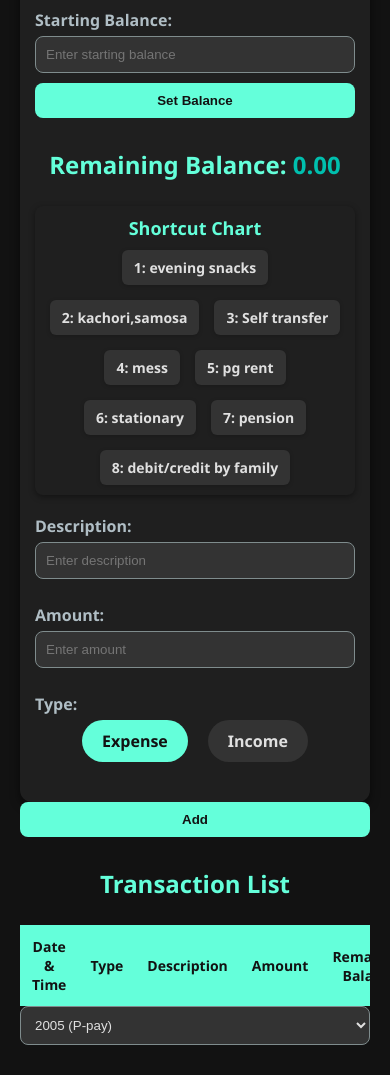
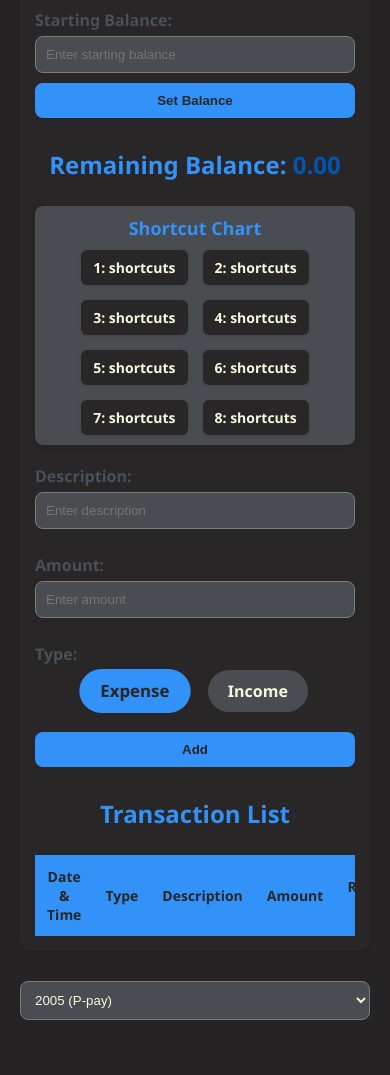
Before and after one commit to adityasuryawanshi7/CA, a plain HTML site: page index.html in a window 390 px wide. Shown: the part 158-1233 px from the top of the page. After the commit the page ends 1208 px from the top, so only its background shows below. Drawn offline with Linux system fonts and the light colour scheme.

Commit message:
Add files via upload

```diff
--- a/index.html
+++ b/index.html
@@ -1,36 +1,53 @@
 <!DOCTYPE html>
 <html lang="en">
 <head>
-    <meta charset="UTF-8">
-    <meta name="viewport" content="width=device-width, initial-scale=1.0">
+  <meta charset="UTF-8" />
+  <meta name="viewport" content="width=device-width, initial-scale=1.0" />
   <title>Expense Tracker</title>
   <style>
-        /* Dark Theme with Improved Colors */
+    /* CSS Variables for Light Theme */
+    :root {
+      --background: #252323;         /* Light background */
+      --container-bg: #282626;       /* White container */
+      --text-color: #f2f9de;         /* Dark text */
+      --accent: #3392f7;             /* Primary blue accent */
+      --accent-hover: #0056b3;       /* Darker blue for hover */
+      --input-bg: #494c50;           /* Light gray inputs */
+      --input-focus: #b7b4b4;        /* White background on focus */
+      --border: #797c80;             /* Light border for inputs */
+      --label-color: #495057;        /* Dark gray for labels */
+      --income-color: #28a745;       /* Green for income rows */
+      --expense-color: #dc3545;      /* Red for expense rows */
+    }
+
+    /* Global Styles */
     body {
       font-family: 'Segoe UI', Tahoma, Geneva, Verdana, sans-serif;
-            background-color: #121212; /* Darker background */
-            color: #e0e0e0; /* Light gray text */
+      background-color: var(--background);
+      color: var(--text-color);
       margin: 0;
       padding: 20px;
+      animation: fadeInPage 1s ease-in-out;
     }
 
     .container {
       max-width: 700px;
       margin: 0 auto;
-            background-color: #1f1f1f; /* Darker container background */
+      background-color: var(--container-bg);
       padding: 25px;
       border-radius: 12px;
-            box-shadow: 0 4px 10px rgba(0, 0, 0, 0.5);
+      box-shadow: 0 4px 10px rgba(0, 0, 0, 0.1);
+      animation: fadeIn 1s ease-in-out;
     }
 
     h1, h2 {
       text-align: center;
-            color: #64ffda; /* Light cyan color */
+      color: var(--accent);
       margin-bottom: 25px;
     }
 
     h2 span {
-            color: #00bfae; /* A slightly different cyan */
+      color: var(--accent-hover);
     }
 
     form, .balance {
@@ -45,7 +62,7 @@
       display: block;
       margin-bottom: 5px;
       font-weight: bold;
-            color: #b0bec5; /* Light grayish blue for labels */
+      color: var(--label-color);
     }
 
     input, select, button {
@@ -54,47 +71,49 @@
       margin-bottom: 10px;
       box-sizing: border-box;
       border-radius: 8px;
-            border: 1px solid #7f8c8d;
-            background-color: #333; /* Dark input fields */
-            color: #e0e0e0; /* Light gray text */
+      border: 1px solid var(--border);
+      background-color: var(--input-bg);
+      color: var(--text-color);
       outline: none;
+      transition: all 0.3s ease;
     }
 
     input:focus, select:focus, button:focus {
-            border-color: #64ffda; /* Highlight color */
-            background-color: #444;
+      border-color: var(--accent);
+      background-color: var(--input-focus);
     }
 
     button {
-            background-color: #64ffda; /* Light cyan for buttons */
-            color: #121212; /* Dark text on button */
+      background-color: var(--accent);
+      color: var(--container-bg);
       border: none;
       font-weight: bold;
       cursor: pointer;
-            transition: background-color 0.3s ease;
-            padding: 12px;
+      transition: background-color 0.3s ease, transform 0.2s ease;
     }
 
     button:hover {
-            background-color: #00bfae; /* Darker cyan on hover */
+      background-color: var(--accent-hover);
+      transform: scale(1.05);
     }
 
     table {
       width: 100%;
       border-collapse: collapse;
       margin-top: 20px;
-            background-color: #121212; /* Dark table background */
-            max-height: 300px; /* Set max height for scrolling */
-            overflow-y: auto; /* Make it scrollable */
+      background-color: var(--container-bg);
+      max-height: 300px;
+      overflow-y: auto;
       display: block;
+      animation: slideIn 0.8s ease-out;
     }
 
     thead {
-            background-color: #64ffda; /* Light cyan header */
+      background-color: var(--accent);
     }
 
     th {
-            color: #121212;
+      color: var(--container-bg);
       padding: 12px;
       text-align: center;
     }
@@ -102,36 +121,41 @@
     td {
       padding: 12px;
       text-align: center;
-            border-top: 1px solid #444;
+      border-top: 1px solid var(--border);
     }
 
     td button {
-            background-color: #e74c3c; /* Red color for delete button */
-            color: #ffffff;
+      background-color: var(--expense-color);
+      color: #211f1f;
       border: none;
       border-radius: 6px;
       cursor: pointer;
       padding: 8px 16px;
-            transition: all 0.3s ease;
+      transition: transform 0.3s ease;
       font-weight: bold;
     }
 
     td button:hover {
-            background-color: #c0392b; /* Darker red on hover */
-            transform: scale(1.1); /* Slight grow effect */
+      background-color: #c82333;
+      transform: scale(1.1);
     }
 
-        /* Income Type: Green Text */
-        tr.income td:nth-child(2), tr.income td:nth-child(3), tr.income td:nth-child(4), tr.income td:nth-child(5) {
-            color: #2ecc71; /* Green for income text */
+    /* Income and Expense Row Colors */
+    tr.income td:nth-child(2),
+    tr.income td:nth-child(3),
+    tr.income td:nth-child(4),
+    tr.income td:nth-child(5) {
+      color: var(--income-color);
     }
 
-        /* Expense Type: Red Text */
-        tr.expense td:nth-child(2), tr.expense td:nth-child(3), tr.expense td:nth-child(4), tr.expense td:nth-child(5) {
-            color: #e74c3c; /* Red for expense text */
+    tr.expense td:nth-child(2),
+    tr.expense td:nth-child(3),
+    tr.expense td:nth-child(4),
+    tr.expense td:nth-child(5) {
+      color: var(--expense-color);
     }
 
-        /* Radio button style */
+    /* Radio Button Style */
     .radio-group {
       display: flex;
       gap: 20px;
@@ -140,56 +164,43 @@
     }
 
     .radio-group input[type="radio"] {
-            display: none; /* Hide default radio button appearance */
+      display: none;
     }
 
     .radio-group label {
       padding: 10px 20px;
-            background-color: #333;
-            border-radius: 50px; /* Circular pill shape */
+      background-color: var(--input-bg);
+      border-radius: 50px;
       cursor: pointer;
-            color: #e0e0e0;
+      color: var(--text-color);
       font-weight: bold;
-            transition: background-color 0.3s;
+      transition: background-color 0.3s, transform 0.2s;
     }
 
     .radio-group input[type="radio"]:checked + label {
-            background-color: #64ffda; /* Highlight the selected option */
-            color: #121212;
+      background-color: var(--accent);
+      color: var(--container-bg);
+      transform: scale(1.05);
     }
 
     .radio-group label:hover {
-            background-color: #444;
+      background-color: var(--input-focus);
     }
 
-        /* Responsive Design */
-        @media (max-width: 768px) {
-            .container {
-                padding: 15px;
-            }
-
-            table {
-                font-size: 14px;
-            }
-
-            input, select, button {
-                padding: 10px;
-            }
-        }
-
+    /* Shortcut Chart Styles */
     .shortcut-chart {
       margin-bottom: 20px;
       padding: 10px;
-    background-color: #1f1f1f; /* Matches the form background */
+      background-color: var(--input-bg);
       border-radius: 8px;
-    box-shadow: 0 2px 6px rgba(0, 0, 0, 0.4);
+      box-shadow: 0 2px 6px rgba(0, 0, 0, 0.1);
+      animation: fadeIn 0.8s ease-in-out;
     }
 
     .shortcut-chart h3 {
-    margin: 0;
-    margin-bottom: 10px;
+      margin: 0 0 10px;
       font-size: 18px;
-    color: #64ffda; /* Light cyan for heading */
+      color: var(--accent);
       text-align: center;
     }
 
@@ -205,14 +216,66 @@
 
     .shortcut-chart li {
       padding: 8px 12px;
-    background-color: #333;
-    color: #e0e0e0;
+      background-color: var(--container-bg);
+      color: var(--text-color);
       border-radius: 6px;
       font-size: 14px;
-    display: inline-block;
       font-weight: bold;
       cursor: default;
-    box-shadow: 0 1px 4px rgba(0, 0, 0, 0.2);
+      box-shadow: 0 1px 4px rgba(0, 0, 0, 0.1);
+      transition: transform 0.2s ease;
+    }
+
+    .shortcut-chart li:hover {
+      transform: scale(1.05);
+    }
+
+    /* Responsive Design */
+    @media (max-width: 768px) {
+      .container {
+        padding: 15px;
+      }
+      table {
+        font-size: 14px;
+      }
+      input, button, select {
+        padding: 10px;
+      }
+      select {
+        margin-top: 30px;
+      }
+    }
+
+    /* Animations */
+    @keyframes fadeIn {
+      from {
+        opacity: 0;
+        transform: translateY(20px);
+      }
+      to {
+        opacity: 1;
+        transform: translateY(0);
+      }
+    }
+
+    @keyframes slideIn {
+      from {
+        opacity: 0;
+        transform: translateX(-10px);
+      }
+      to {
+        opacity: 1;
+        transform: translateX(0);
+      }
+    }
+
+    @keyframes fadeInPage {
+      from {
+        opacity: 0;
+      }
+      to {
+        opacity: 1;
+      }
     }
   </style>
 </head>
@@ -226,11 +289,7 @@
       <h2>Remaining Balance: <span id="remaining-balance">0.00</span></h2>
     </div>
     <form id="expense-form">
-
-
-
       <div class="form-group">
-
         <div class="shortcut-chart">
           <h3>Shortcut Chart</h3>
           <ul id="shortcut-list">
@@ -238,20 +297,19 @@
           </ul>
         </div>
         <label for="description">Description:</label>
-                <input type="text" id="description" placeholder="Enter description" required>
+        <input type="text" id="description" placeholder="Enter description" required />
       </div>
       <div class="form-group">
         <label for="amount">Amount:</label>
-                <input type="number" id="amount" placeholder="Enter amount" required>
+        <input type="number" id="amount" placeholder="Enter amount" required />
       </div>
       <div class="form-group">
         <label for="type">Type:</label>
         <div class="radio-group">
-        <input type="radio" id="expense" name="type" value="Expense" checked>
+          <input type="radio" id="expense" name="type" value="Expense" checked />
           <label for="expense">Expense</label>
-        <input type="radio" id="income" name="type" value="Income">
+          <input type="radio" id="income" name="type" value="Income" />
           <label for="income">Income</label>
-    </div>
         </div>
       </div>
       <button type="submit">Add</button>
@@ -277,7 +335,6 @@
     <option value="Account 2">7907 (G-pay)</option>
   </select>
 
-
   <script>
     let remainingBalanceAccount1 = 0;
     let remainingBalanceAccount2 = 0;
@@ -300,7 +357,7 @@
 
     // Update balance display based on selected account
     function updateBalanceDisplay() {
-            if (currentAccount === 'Account 1') {
+      if (currentAccount === "Account 1") {
         document.getElementById("remaining-balance").textContent = remainingBalanceAccount1.toFixed(2);
       } else {
         document.getElementById("remaining-balance").textContent = remainingBalanceAccount2.toFixed(2);
@@ -311,20 +368,19 @@
     document.getElementById("set-balance").addEventListener("click", () => {
       const startingBalance = parseFloat(document.getElementById("starting-balance").value);
       if (!isNaN(startingBalance)) {
-                if (currentAccount === 'Account 1') {
+        if (currentAccount === "Account 1") {
           remainingBalanceAccount1 = startingBalance;
-                    saveRemainingBalance();
         } else {
           remainingBalanceAccount2 = startingBalance;
+        }
         saveRemainingBalance();
-                }
         resetTransactions();
       }
     });
 
     // Save remaining balance to localStorage
     function saveRemainingBalance() {
-            if (currentAccount === 'Account 1') {
+      if (currentAccount === "Account 1") {
         localStorage.setItem("remainingBalanceAccount1", remainingBalanceAccount1);
       } else {
         localStorage.setItem("remainingBalanceAccount2", remainingBalanceAccount2);
@@ -334,7 +390,7 @@
 
     // Reset transactions when setting a new balance
     function resetTransactions() {
-            document.getElementById("transaction-list").innerHTML = '';
+      document.getElementById("transaction-list").innerHTML = "";
       localStorage.setItem(currentAccount + "Transactions", JSON.stringify([]));
     }
 
@@ -351,18 +407,18 @@
           type: type,
           description: description,
           amount: amount,
-                    remainingBalance: currentAccount === 'Account 1' ? remainingBalanceAccount1 : remainingBalanceAccount2
+          remainingBalance: currentAccount === "Account 1" ? remainingBalanceAccount1 : remainingBalanceAccount2
         };
 
         // Update the balance
-                if (type === 'Income') {
-                    if (currentAccount === 'Account 1') {
+        if (type === "Income") {
+          if (currentAccount === "Account 1") {
             remainingBalanceAccount1 += amount;
           } else {
             remainingBalanceAccount2 += amount;
           }
-                } else if (type === 'Expense') {
-                    if (currentAccount === 'Account 1') {
+        } else if (type === "Expense") {
+          if (currentAccount === "Account 1") {
             remainingBalanceAccount1 -= amount;
           } else {
             remainingBalanceAccount2 -= amount;
@@ -385,12 +441,11 @@
     function loadTransactions() {
       let transactions = JSON.parse(localStorage.getItem(currentAccount + "Transactions")) || [];
       const transactionList = document.getElementById("transaction-list");
-            transactionList.innerHTML = '';
+      transactionList.innerHTML = "";
 
       transactions.forEach((transaction, index) => {
         const row = document.createElement("tr");
         row.classList.add(transaction.type.toLowerCase()); // 'income' or 'expense'
-
         row.innerHTML = `
           <td>${transaction.date}</td>
           <td>${transaction.type}</td>
@@ -399,7 +454,6 @@
           <td>${transaction.remainingBalance.toFixed(2)}</td>
           <td><button onclick="deleteTransaction(${index})">Delete</button></td>
         `;
-
         transactionList.appendChild(row);
       });
     }
@@ -414,14 +468,14 @@
 
     // Predefined shortcuts for descriptions
     const descriptionShortcuts = {
-    "1": "evening snacks",
-    "2": "kachori,samosa",
-    "3": "Self transfer",
-    "4": "mess",
-    "5": "pg rent",
-    "6": "stationary",
-    "7": "pension",
-    "8": "debit/credit by family",
+      "1": "shortcuts",
+      "2": "shortcuts",
+      "3": "shortcuts",
+      "4": "shortcuts",
+      "5": "shortcuts",
+      "6": "shortcuts",
+      "7": "shortcuts",
+      "8": "shortcuts"
     };
 
     // Add event listener to detect shortcuts
@@ -435,8 +489,7 @@ document.getElementById("description").addEventListener("input", function(e) {
     // Populate the shortcut chart
     function populateShortcutChart() {
       const shortcutList = document.getElementById("shortcut-list");
-    shortcutList.innerHTML = ""; // Clear existing list
-
+      shortcutList.innerHTML = "";
       for (const [key, value] of Object.entries(descriptionShortcuts)) {
         const listItem = document.createElement("li");
         listItem.textContent = `${key}: ${value}`;
```
Lines whose indentation alone changed are shown as unchanged.
